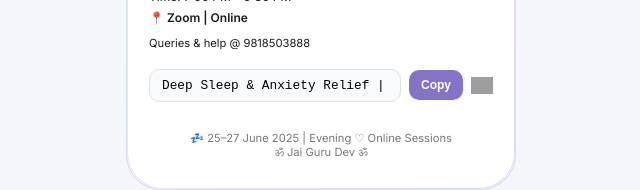
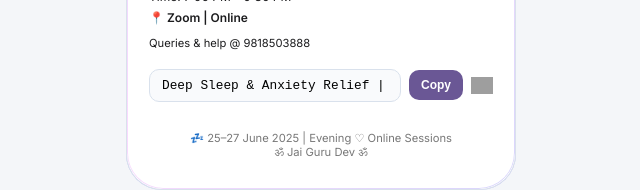
Before and after one commit to svathyitis/AOL, a plain HTML site: page index.html in a window 1280 px wide. In both pictures the pointer is over the button 755 px from the left and 497 px from the top of the page. Shown: the part 412-602 px from the top of the page, without its empty margins (319-959 px from the left). Drawn offline with Linux system fonts and the light colour scheme; grey boxes are pictures that could not be loaded.

Commit message:
Update index.html

```diff
--- a/index.html
+++ b/index.html
@@ -146,7 +146,7 @@
     }
 
     .copy-btn:hover {
-      background-color: #8473c6;
+      background-color: #6a5795;
       color: white;
     }
 
```
